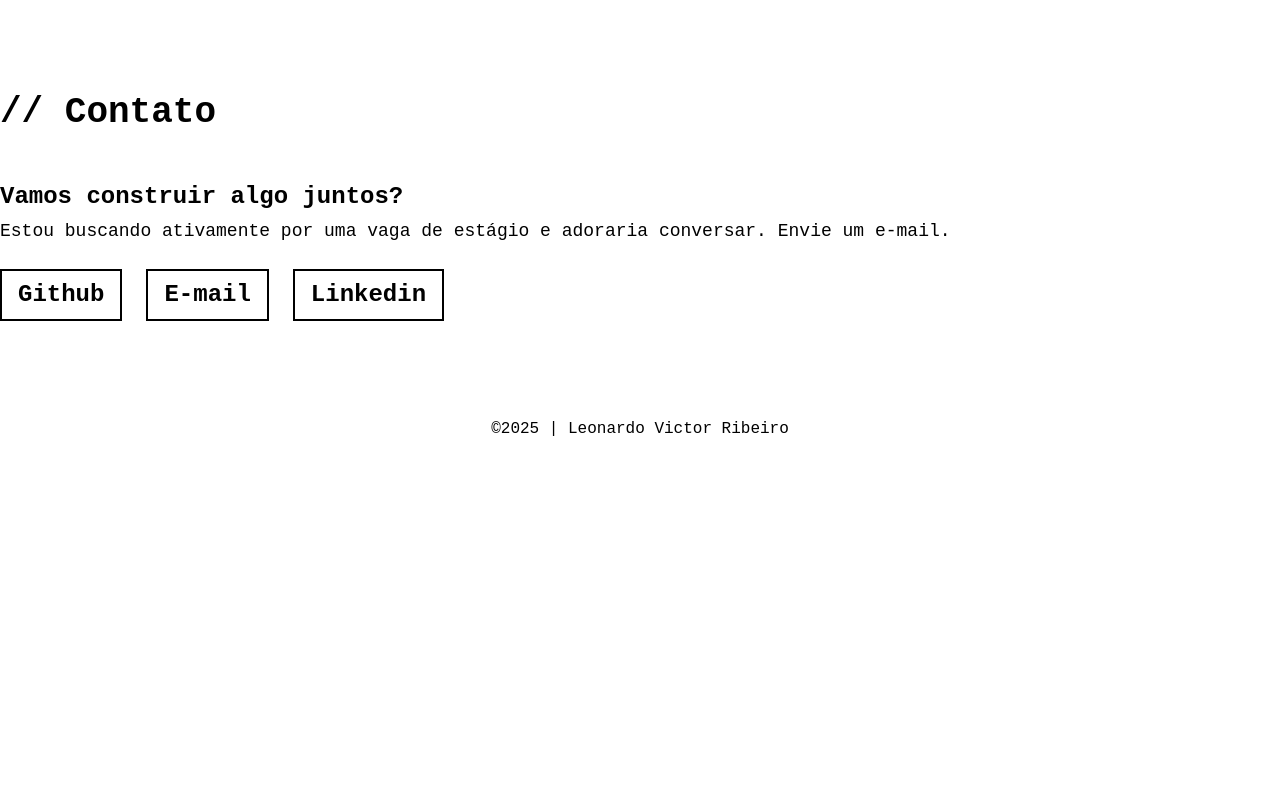
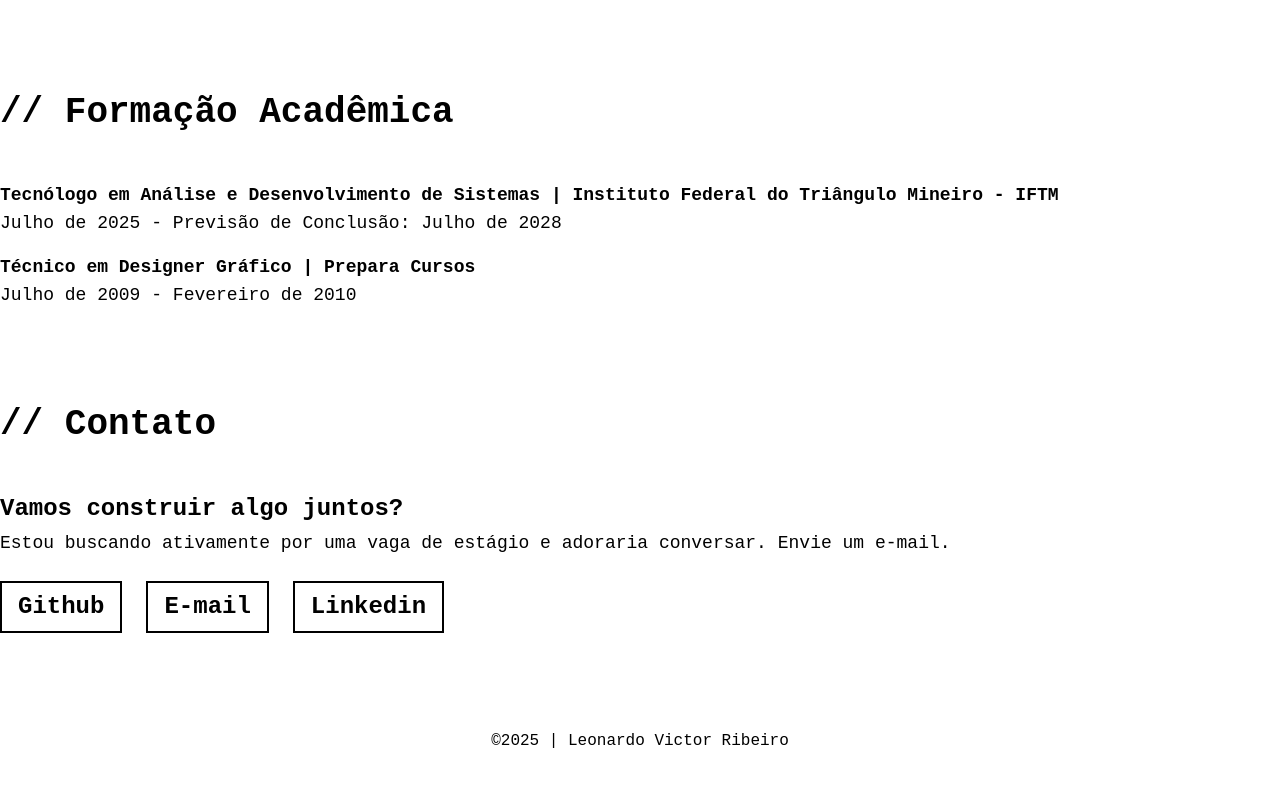
Before and after one commit to leonardo-victor-ribeiro/leonardo-victor-ribeiro.github.io, a website: page index.html in a window 1280 px wide. Shown: the part 2847-3634 px from the top of the page. Before the commit the page ends 3384 px from the top, so only its background shows below. Drawn offline with Linux system fonts and the light colour scheme.

Commit message:
adiciona educacao

```diff
--- a/index.html
+++ b/index.html
@@ -147,6 +147,16 @@
                 <li>Participei de reuniões semanais para planejamento de sprints e definição de novas features.</li>
             </ul>
         </section>
+        <!-- experiencia relevante -->
+        <section id="education" class="lg:mb-24">
+            <h2 class="lg:text-4xl font-bold lg:mb-12">// Formação Acadêmica</h2>
+            <h4 class="lg:text-lg lg:font-semibold lg:mb-0">Tecnólogo em Análise e Desenvolvimento de Sistemas | Instituto Federal do Triângulo Mineiro - IFTM</h4>
+            <h5 class="lg:text-lg lg:mb-4">Julho de 2025 - Previsão de Conclusão: Julho de 2028</h5>
+            <h4 class="lg:text-lg lg:font-semibold lg:mb-0">Técnico em Designer Gráfico | Prepara Cursos</h4>
+            <h5 class="lg:text-lg">Julho de 2009 - Fevereiro de 2010</h5>
+
+
+        </section>
         <!-- contact -->
         <section id="contact" class="scroll-mt-24">
             <h2 class="lg:text-4xl font-bold lg:mb-12">// Contato</h2>
```
